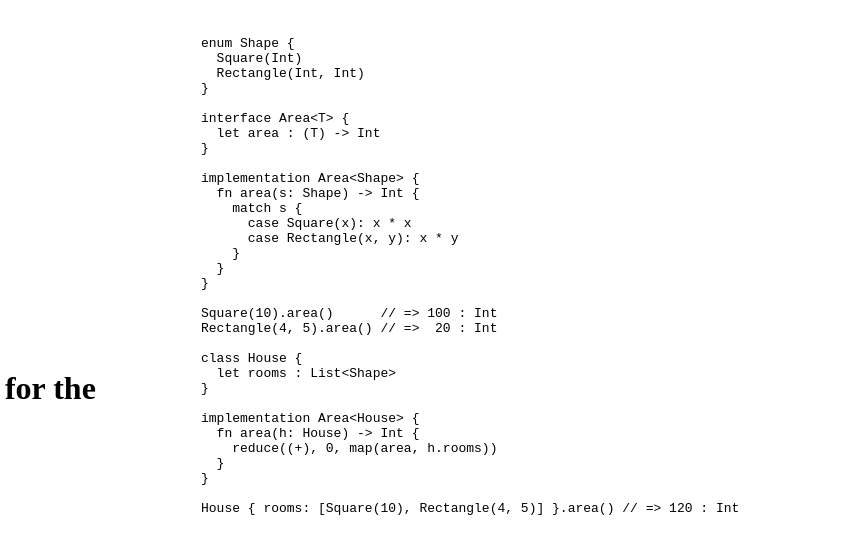
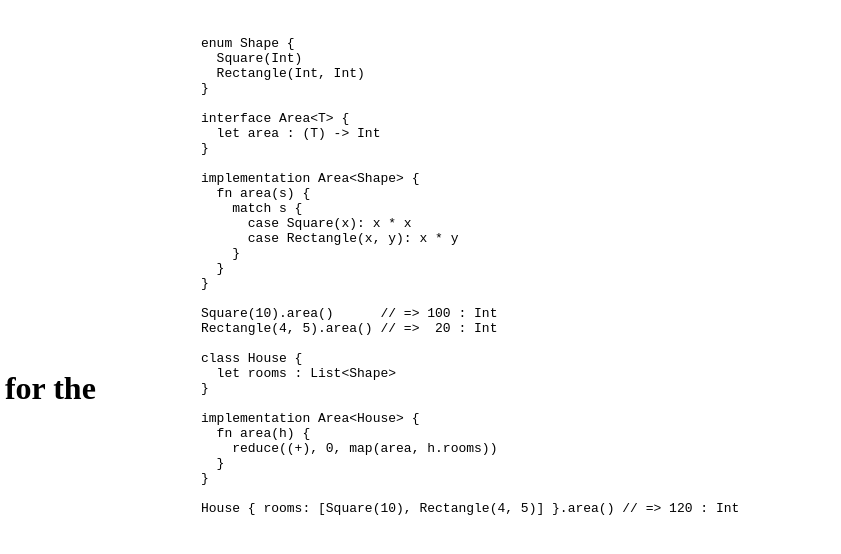
Before and after one commit to tadeuzagallo/verve-website, a Gatsby site: page / in a window 1280 px wide. Shown: the full height of the page, 439-1280 px from the left. Built offline with nearby package versions, Linux system fonts and the light colour scheme; Gatsby itself is replaced by a stand-in of ours.

Commit message:
Update example to reflect latest changes

```diff
--- a/src/pages/index.jsx
+++ b/src/pages/index.jsx
@@ -30,7 +30,7 @@ interface Area<T> {
 }
 
 implementation Area<Shape> {
-  fn area(s: Shape) -> Int {
+  fn area(s) {
     match s {
       case Square(x): x * x
       case Rectangle(x, y): x * y
@@ -46,7 +46,7 @@ class House {
 }
 
 implementation Area<House> {
-  fn area(h: House) -> Int {
+  fn area(h) {
     reduce((+), 0, map(area, h.rooms))
   }
 }
```
